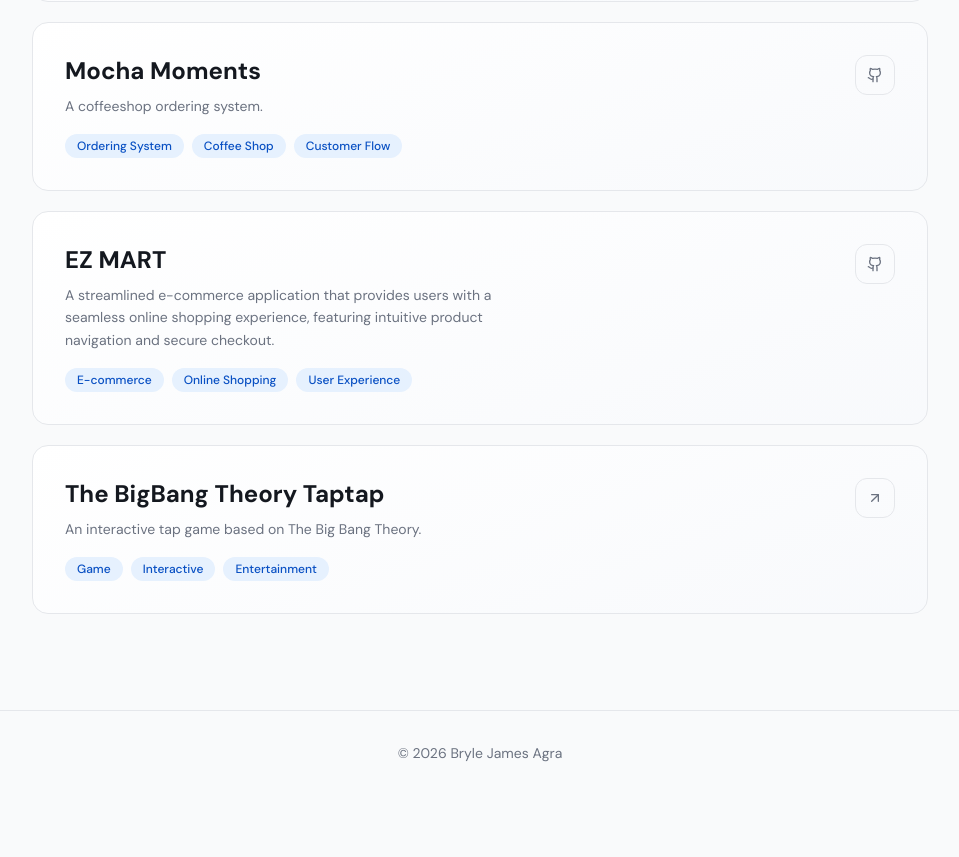
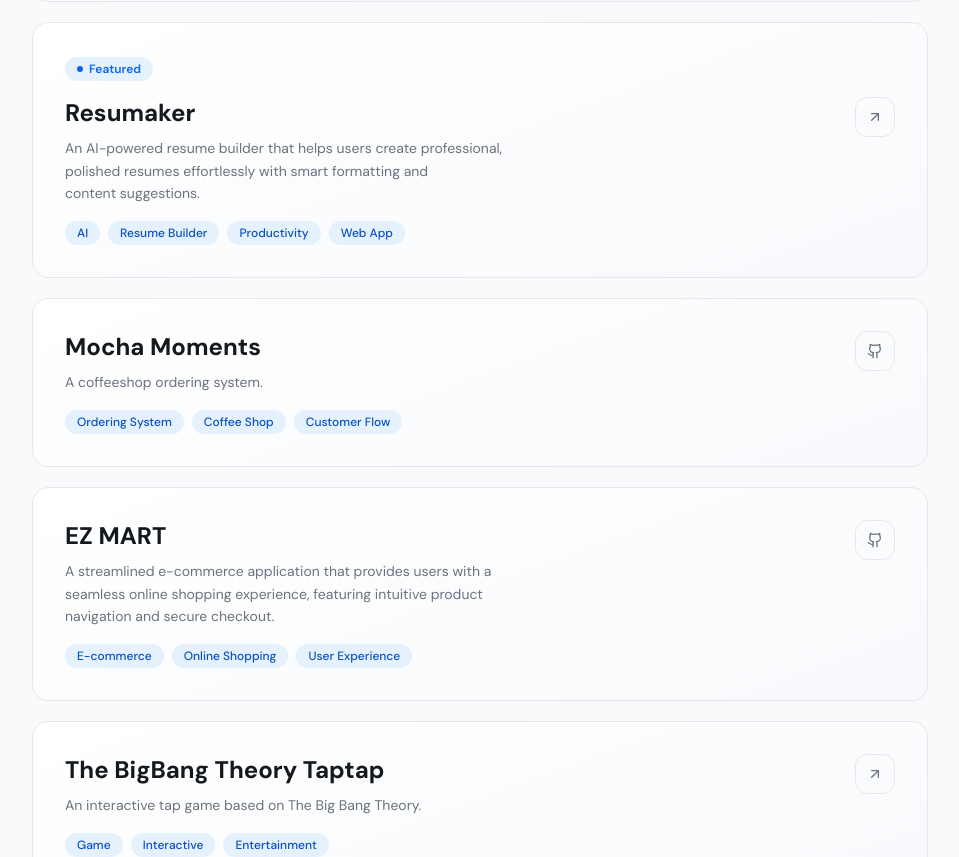
Before and after one commit to PancitGuisado/bryle-portfolio, a React (Vite) app: page /projects in a window 1280 px wide. Shown: the part 852-1709 px from the top of the page, without its empty margins (160-1119 px from the left). Before the commit the page ends 1647 px from the top, so only its background shows below. Built offline with nearby package versions, Linux system fonts and the light colour scheme; the HTML template or start-up script is replaced by a standard one.

Commit message:
feat: add Resumaker AI project to portfolio

```diff
--- a/src/data/projects.ts
+++ b/src/data/projects.ts
@@ -24,6 +24,14 @@
     featured: true,
   },
   {
+    title: "Resumaker",
+    description:
+      "An AI-powered resume builder that helps users create professional, polished resumes effortlessly with smart formatting and content suggestions.",
+    tags: ["AI", "Resume Builder", "Productivity", "Web App"],
+    link: "https://airesumaker.vercel.app/",
+    featured: true,
+  },
+  {
     title: "Mocha Moments",
     description: "A coffeeshop ordering system.",
     tags: ["Ordering System", "Coffee Shop", "Customer Flow"],
```
